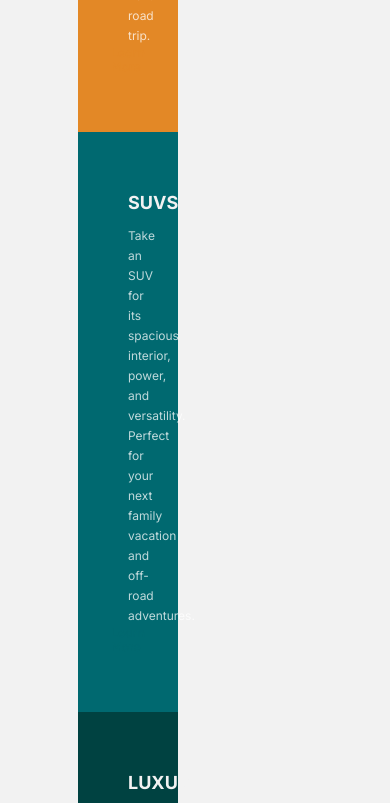
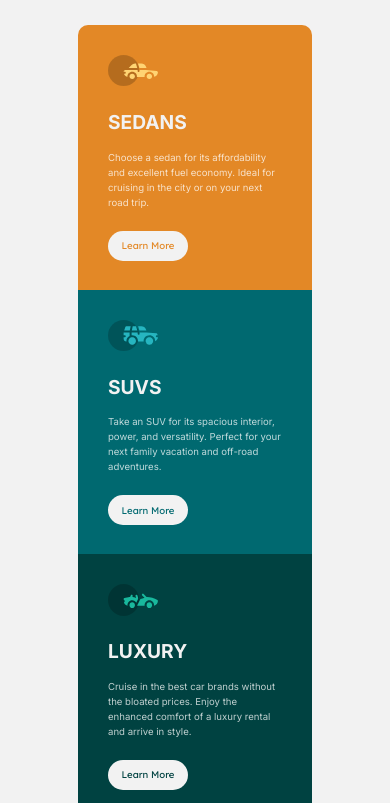
Before and after one commit to Lenigo85/3-column-preview-card-component, a plain HTML site: page index.html in a window 390 px wide. Shown: the top 803 px of the page. Drawn offline with Linux system fonts and the light colour scheme.

Commit message:
Mobile design corregido

```diff
--- a/index.html
+++ b/index.html
@@ -31,7 +31,9 @@
           <h1>Sedans</h1>
           <p>Choose a sedan for its affordability and excellent fuel economy. Ideal for cruising in the city
             or on your next road trip.</p>
-          <a href="#">Learn More</a>
+            <div id="button">
+              <a href="#">Learn More</a>
+            </div>
         </div>
 
         <div id="car" class="suvs">
@@ -39,7 +41,9 @@
           <h1>SUVs</h1>
           <p>Take an SUV for its spacious interior, power, and versatility. Perfect for your next family vacation
             and off-road adventures.</p>
-          <a href="#">Learn More</a>
+            <div id="button">
+              <a href="#">Learn More</a>
+            </div>
         </div>
 
         <div id="car" class="luxury">
@@ -47,7 +51,9 @@
           <h1>Luxury</h1>
           <p>Cruise in the best car brands without the bloated prices. Enjoy the enhanced comfort of a luxury
             rental and arrive in style.</p>
-          <a href="#">Learn More</a>
+            <div id="button">
+              <a href="#">Learn More</a>
+            </div>
         </div>
 
     </div>
--- a/style.css
+++ b/style.css
@@ -15,6 +15,7 @@ font-family: 'Lexend Deca', sans-serif;
 
 body {
     font-size: 15px;
+    background-color: var(--very-light-gray);
 }
 
 .background {
@@ -25,7 +26,6 @@ body {
     background-repeat: no-repeat;
     background-position: center;
     */
-    background-color: var(--very-light-gray);
     display: flex;
     flex-direction: row;
     justify-content: center;
@@ -41,6 +41,7 @@ body {
 }
 
 #car {
+    position: relative;
     padding: 50px;
     width: 33.33%;
 }
@@ -62,6 +63,10 @@ p {
     line-height: 25px;
 }
 
+#button {
+    height: 130px;
+}
+
 #car a {
     width: 150px;
     height: 50px;
@@ -73,6 +78,8 @@ p {
     align-items: center;
     justify-content: center;
     margin-top: 40%;
+    position: absolute;
+    bottom: 50px;
 }
 
 #car a:hover {
@@ -109,35 +116,97 @@ p {
     color: var(--very-dark-cyan);
 }
 
+/*FLEX DIRECTION: ROW*/
 
-@media screen and (max-width: 403px) {
+@media screen and (max-width: 1200px) {
+    #car a {
+        width: 135px;
+        height: 40px;
+    }
+}
+
+@media screen and (max-width: 1100px) {
+    #car {
+        padding: 50px 30px 50px;
+    }
+
+    #car img {
+        width: 50px;
+    }
+
+    #car a {
+        width: 120px;
+        height: 40px;
+    }
+}
+
+@media screen and (max-width: 850px) {
+
+    body {
+        font-size: .7em;
+    }
+
+    #car {
+        padding: 50px 20px 20px;
+        max-height: 480px;
+    }
+
+    #car p {
+        line-height: 1.9em;
+    }
+
+    #car a {
+        width: 90px;
+        height: 35px;
+    }
+}
+
+
+/*FLEX DIRECTION: COLUMN*/
+
+@media screen and (max-width: 600px) {
+
+    body {
+        font-size: 12px;
+    }
+
     .cars {
         flex-direction: column;
         font-size: .8em;
     }
 
     #car {
-        padding-top: 15%;
-        padding-bottom: 25%;
+        width: 100%;
+        padding: 30px;
+    }
+
+    #car img {
+        padding-bottom: 10px;
     }
 
     #car h1 {
-        font-size: 150%;
-        padding-bottom: 5%;
+        font-size: 200%;
+        padding-bottom: 2%;
     }
 
     #car p {
         color: var(--transparent-white);
         font-family: 'Inter', sans-serif;
-        line-height: 20px;
-        padding-bottom: 15%;
+        line-height: 15px;
+        padding-bottom: 0;
+    }
+
+    #button {
+        height: 50px;
     }
 
     #car a {
-        height: 10%;
-        width: 40%;
         display: flex;
         align-items: center;
+        width: 80px;
+        height: 30px;
+        bottom: 2.5em;
+        margin-bottom: 5px;
     }
 
     .sedans {
```
